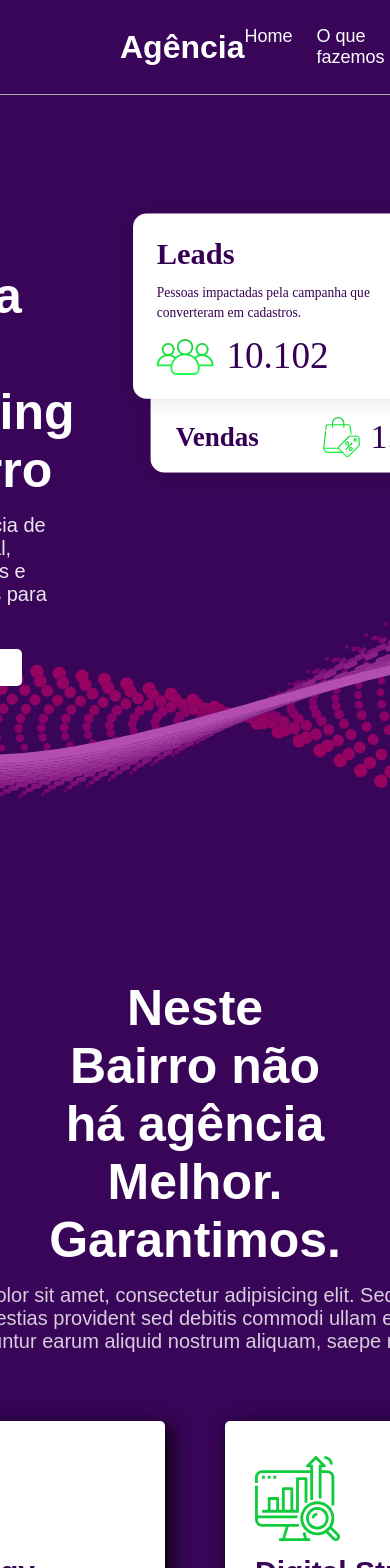
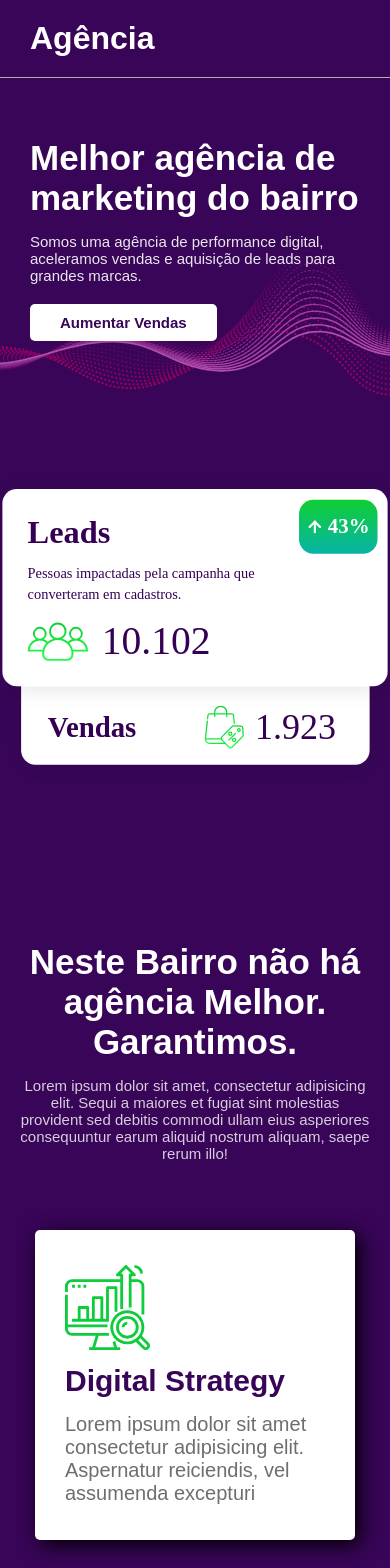
Before and after one commit to EdsonKL/Agencia-Marketing-Next, a Next.js app: page / in a window 390 px wide. Shown: the top 1568 px of the page. Built offline with nearby package versions, Linux system fonts and the light colour scheme.

Commit message:
Criação e implentação de Responsividade para Celular/Tablet

```diff
--- a/components/contact/contact.module.scss
+++ b/components/contact/contact.module.scss
@@ -1,5 +1,6 @@
 @import "../../styles/mixins/colors.scss";
-
+@import "../../styles/mixins/responsive.scss";
+@import "../../styles/mixins/fonts.scss";
 
 .container{
     display: grid;
@@ -11,30 +12,68 @@
     background-image: url("../../public/images/background-welcome.svg");
     background-repeat: no-repeat;
     background-size: cover;
-    grid-column-start: 2;
+    grid-column-start: 0;
     gap: 15px 100px ;
+    @include Phone{
+        gap: 0 0;
+        display: flex;
+        flex-direction: column;
+        align-items: center;
+        padding: 20px 30px;
+        padding-top: 30px;
+        background-size: contain;
+        background-position: 0px 130px;
+    }
+    @include Tablet{
+        gap: 0;
+        padding: 60px 40px;
+
+    }
 }
 
 .texts{
-    height: 450px;
+    height: 230px;
     display: flex;
     flex-direction: column;
     justify-content: center;
+    @include Phone{
+        padding-top: 40px;
+        margin-bottom: 50px;
+    }
+    @include Tablet{
+        max-width: 400px;
+    }
     span{
         font-size: 20px;
         font-weight: 600;
         color: $thirdGreen-color;
         padding-bottom: 10px;
+        @include Tablet{
+            font-size: 18px;
+        }
     }
     h1{
-        font-size: 35px;
+        font-size: 30px;
         font-weight: bold;
         padding-bottom: 20px;
+        @include Phone{
+            font-size: 28px;
+        }
+        @include Tablet{
+            font-size: 22px;
+        }
     }
     p{
         font-size: 20px;
         font-weight: 300;
         opacity: 0.9;
+        @include Phone{
+            font-size: 20px;
+        }
+        @include Tablet{
+            font-size: 15px;
+            width: auto;
+        }
     }
 }
 
@@ -42,7 +81,7 @@
     box-shadow: 5px 5px 20px black;
     border: 0.5 solid $thirdGray-color;
     border-radius: 10px;
-    padding: 25px 20px;
+    padding: 10px 20px;
     background-color: $white-color;
     width: auto;
     height: 450px;
@@ -53,7 +92,7 @@
     h1{
         color: $purple-color;
         font-weight: bold;
-        font-size: 30px;
+        font-size: 25px;
         padding-bottom: 25px;
     }
     select{
@@ -65,12 +104,25 @@
         padding: 10px;
         margin-bottom: 15px;
         background-color: $fourthGray-color;
+        @include Phone{
+            font-size: 14px;
+        }
+        @include Tablet{
+            font-size: 16px;
+        }
     }
 }
 .footer{
     text-align: center;
     display: grid;
     grid-column-start: 2;
+    @include Phone{
+        padding-top: 20px;
+    }
+    @include Tablet{
+        padding-top: 15px;
+        font-size: 16px;
+    }
     span{
         font-weight: bolder;
     }
--- a/components/features/features.module.scss
+++ b/components/features/features.module.scss
@@ -1,4 +1,6 @@
 @import "../../styles/mixins/colors.scss";
+@import "../../styles/mixins/fonts.scss";
+@import "../../styles/mixins/responsive.scss";
 
 .container{
     padding: 40px 140px;
@@ -6,25 +8,50 @@
     flex-direction: column;
     justify-content: center;
     align-items: center;
-
+    @include Phone{
+        padding: 20px 20px;
+    }
+    @include Tablet{
+        padding: 10px 40px
+    }
     h1{
+        @include SizeExtra;
         text-align: center;
-        font-size: 50px;
         font-weight: bold;
         margin-bottom: 15px;
+        @include Phone{
+            // @include SizeLarge;
+        }
     }
     p{
+        @include SizeNormal;
+        padding: 10px 60px;
         margin-bottom: 68px;
         text-align: center;
-        width: 700px;
-        font-size: 20px;
+        width: 900px;
         opacity: 0.8;
+        @include Phone{
+            @include SizeNormal;
+            padding: 0px 0px;
+            width: auto;
+        }
+        @include Tablet{
+            padding: 0;
+            width: auto;
+        }
     }
 }
 .contFeatures{
     display: grid;
     grid-template-columns: repeat(2, 1fr);
     gap: 60px;
+    @include Phone{
+    grid-template-columns: repeat(1, 1fr);
+
+    }
+    @include Tablet{
+        gap: 30px;
+    }
 }
 .feature{
     width: 380px;
@@ -32,6 +59,15 @@
     padding: 35px 30px;
     border-radius: 5px;
     box-shadow: 5px 5px 20px black;
+
+    @include Phone{
+        width: 320px;
+    }
+    @include Tablet{
+        padding: 28px 25px;
+        width: 280px;
+        height: 330px;
+    }
 
     h1{
         width: auto;
@@ -42,10 +78,14 @@
         color: $purple-color;
     }
     p{
+        padding: 0;
         text-align: start;
         margin-bottom: 0px;
         width: auto;
         font-size: 20px;
         color: $secondGray-color;
+        @include Phone{
+
+        }
     }
 }
--- a/components/footer/footer.module.scss
+++ b/components/footer/footer.module.scss
@@ -1,4 +1,6 @@
 @import "../../styles/mixins/colors.scss";
+@import "../../styles/mixins/fonts.scss";
+@import "../../styles/mixins/responsive.scss";
 
 .container{
     margin-top: 120px;
@@ -6,10 +8,18 @@
     background-color: $secondPurple-color;
     display: grid;
     grid-template-columns: repeat(4, 1fr);
+    @include Phone{
+        grid-template-columns: repeat(1, 1fr);
+        padding: 30px 50px;
+    }
+    @include Tablet{
+        grid-template-columns: repeat(2, 1fr);
+        margin-top: 20px;
+        padding: 30px 30px 5px;
+    }
 }
 
 .column{
-
     .title{
         margin-bottom: 15px;
         font-size: 29px;
@@ -32,18 +42,48 @@
     img{
         width: 30px;
         height: 30px;
+        @include Phone{
+            width: 40px;
+            height: 40px;
+        }
+
+    }
+    a{
+        @include Phone{
+            width: 0px;
+            padding: 0;
+            margin: 0;
+        }
     }
     .containerIcons{
         display: grid;
-        grid-template-columns: repeat(4, 1fr);
+        grid-template-columns: repeat(4, 2fr);
+        @include Phone{
+            // padding-bottom: 15px;
+        }
     }
 }
 .alignRight{
     text-align: end;
+
+    @include Phone{
+        text-align: left;
+        padding-bottom: 15px;
+    }
+    @include Tablet{
+     text-align: start;
+    }
 }
 .midFooter{
     padding-top: 40px;
     padding-left: 50px;
+    @include Phone{
+        padding: 0;
+        padding-top: 10px;
+    }
+    @include Tablet{
+            padding: 0;
+    }
 }
 
 .allRightReserved{
@@ -52,5 +92,11 @@
     color: $grey-color;
     grid-column: span 4;
     text-align: center;
+    @include Phone{
+        grid-column: 1;
+    }
+    @include Tablet{
+        grid-column: span 2;
+    }
 
 }
--- a/components/header/header.module.scss
+++ b/components/header/header.module.scss
@@ -1,4 +1,6 @@
 @import "/styles/mixins/colors.scss";
+@import "/styles/mixins/responsive.scss";
+
 
 .container{
     padding: 20px 120px;
@@ -9,6 +11,13 @@
     align-items: center;
     justify-content: space-between;
 
+    @include Phone{
+        padding: 20px 30px;
+    }
+    @include Tablet{
+        padding: 20px 30px;
+
+    }
 }
 .logotipo{
     color: white;
@@ -26,5 +35,13 @@
     }
 
     }
+    @include Phone{
+        display: none;
+    }
 
 }
+.action{
+    @include Phone{
+        display: none;
+    }
+}
--- a/components/input/input.module.scss
+++ b/components/input/input.module.scss
@@ -1,4 +1,6 @@
 @import "../../styles/mixins/colors.scss";
+@import "../../styles/mixins/responsive.scss";
+@import "../../styles/mixins/fonts.scss";
 
 
 .input{
@@ -10,4 +12,11 @@
     padding: 10px;
     margin-bottom: 15px;
     background-color: $fourthGray-color;
+    @include Phone{
+        height: 50px;
+        font-size: 16px;
+    }
+    @include Tablet{
+        font-size: 17px;
+    }
 }
--- a/components/welcome/welcome.module.scss
+++ b/components/welcome/welcome.module.scss
@@ -1,4 +1,7 @@
 @import "../../styles/mixins/colors.scss";
+@import "../../styles/mixins/responsive.scss";
+@import "../../styles/mixins/fonts.scss";
+
 
 .container{
     display: grid;
@@ -10,18 +13,39 @@
     height: 100vh;
     width: 100vw;
     justify-content: center;
+    @include Phone{
+        background-position: 0px 165px;
+        background-size: contain;
+        padding: 40px 40px;
+        grid-template-columns: 1fr;
+        justify-content: center;
+        // align-items: center;
+    }
+    @include Tablet{
+        height: 450px;
+        background-size: contain;
+        background-position: 0px 65px;
+        padding: 20px 40px;
+    }
 }
 
 .text{
     color: $white-color;
     padding-top: 1.5em;
+    @include Phone{
+        padding: 20px 60px;
+        justify-content: center;
+        align-items: center;
+        height: 200px
+    }
     h1{
+        @include SizeExtra;
         font-weight: bold;
-        font-size: 50px;
         margin-bottom: 15px;
     }
     p{
-        font-size: 20px;
+        @include SizeNormal;
+        // font-size: 20px;
         margin-bottom: 20px;
         opacity: 0.9;
     }
@@ -29,8 +53,25 @@
 .DivImage{
     display: flex;
     justify-content: end;
+    @include Phone{
+        // display: flex;
+        justify-content: center;
+        align-items: center;
+    }
+    @include Tablet{
+        justify-content: center;
+        // align-items: center;
+    }
 }
 .image {
     height: 20em;
     width: 30em;
+    @include Phone{
+        width: 450px;
+        height: 450px;
+    }
+    @include Tablet{
+        width: 320px;
+
+    }
 }
--- /dev/null
+++ b/styles/mixins/fonts.scss
@@ -0,0 +1,38 @@
+@import "/styles/mixins/responsive.scss";
+
+
+@mixin SizeExtra{
+    font-size: 50px;
+
+    @include Phone{
+        font-size: 35px;
+    }
+    @include Tablet{
+        font-size: 40px;
+    }
+}
+@mixin SizeLarge{
+    font-size: 38px;
+    @include Phone{
+        font-size: 20px;
+    }
+}
+@mixin SizeMedium{
+    font-size: 30px;
+
+    @include Phone{
+        font-size: 18px;
+    }
+}
+@mixin SizeNormal{
+    font-size: 20px;
+    @include Phone{
+        font-size: 15px;
+    }
+}
+@mixin SizeSmall{
+    font-size: 18px;
+    @include Phone{
+        font-size: 12px;
+    }
+}
--- /dev/null
+++ b/styles/mixins/responsive.scss
@@ -0,0 +1,15 @@
+@mixin Phone{
+    @media screen and (max-width: 700px) {
+        @content;
+    }
+}
+@mixin Tablet{
+    @media screen and (max-width: 950px) and (min-width: 700px) {
+        @content;
+    }
+}
+@mixin Laptop{
+    @media screen and (max-width: 1500px) and (min-width: 950px) {
+        @content;
+    }
+}
```
